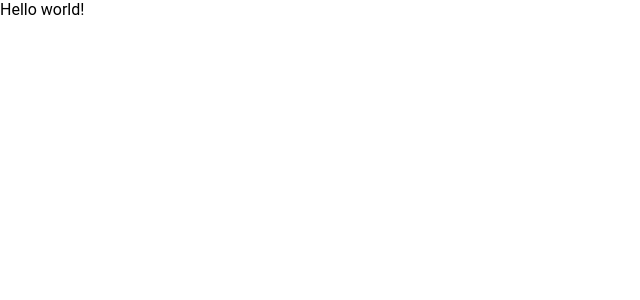
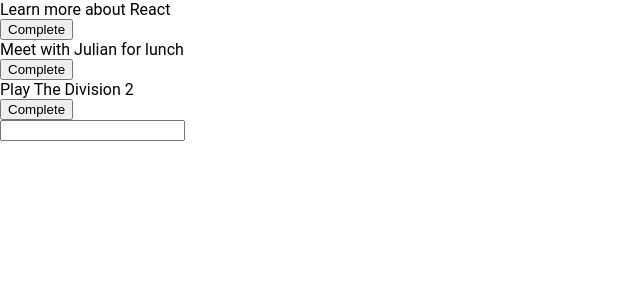
Before and after one commit to eric-to/todo, a React (Create React App) app: page / in a window 1280 px wide. Shown: the top 300 px of the page, without its empty margins (0-640 px from the left). Built offline with nearby package versions, Linux system fonts and the light colour scheme.

Commit message:
Add todo app features

```diff
--- a/src/App.js
+++ b/src/App.js
@@ -1,13 +1,75 @@
-import React, { Component } from 'react';
+import React, { useState } from 'react';
 
-import TodoList from './TodoList';
+function App() {
+  const [todos, setTodos] = useState([
+    { text: "Learn more about React", isDone: false },
+    { text: "Meet with Julian for lunch", isDone: false },
+    { text: "Play The Division 2", isDone: false }
+  ]);
 
-class App extends Component {
-  render() {
-    return (
-      <TodoList />
-    );
+  const addTodo = text => {
+    const newTodos = [...todos, { text }];
+    setTodos(newTodos);
   }
+
+  const completeTodo = index => {
+    const newTodos = [...todos];
+    newTodos[index].isDone = true;
+    setTodos(newTodos);
+  }
+
+  return (
+    <div className="app">
+      <div className="todo-list">
+        {todos.map((todo, index) => (
+          <Todo
+            key={index}
+            index={index}
+            todo={todo}
+            completeTodo={completeTodo}
+          />
+        ))}
+        <TodoForm addTodo={addTodo} />
+      </div>
+    </div>
+  );
+}
+
+// const Todo = ({ todo }) => <div className="todo">{todo.text}</div>
+
+function Todo({ todo, index, completeTodo }) {
+  return (
+    <div
+      className="todo"
+      style={{ textDecoration: todo.isDone ? "line-through" : "" }}
+    >
+      {todo.text}
+      <div>
+        <button onClick={() => completeTodo(index)}>Complete</button>
+      </div>
+    </div>
+  );
+}
+
+function TodoForm({ addTodo }) {
+  const [value, setValue] = useState("");
+
+  const handleSubmit = e => {
+    e.preventDefault();
+    if (!value) return;
+    addTodo(value);
+    setValue("");
+  };
+
+  return (
+    <form onSubmit={handleSubmit}>
+      <input
+        type="text"
+        className="input"
+        onChange={e => setValue(e.target.value)}
+      />
+    </form>
+  )
 }
 
 export default App;
--- a/src/TodoList.js
+++ /dev/null
@@ -1,15 +0,0 @@
-import React, { Component } from 'react';
-
-class TodoList extends Component {
-
-
-  render() {
-    return (
-      <div>
-        Hello world!
-      </div>
-    )
-  }
-}
-
-export default TodoList;
```
